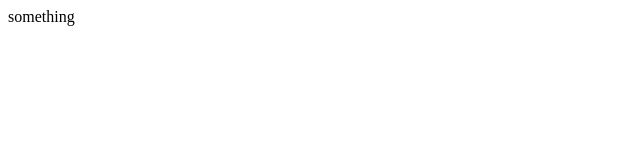
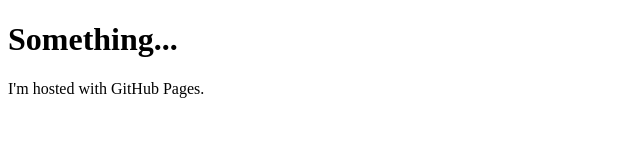
Before and after one commit to tooevangelist/playground.github.io, a plain HTML site: page index.html in a window 1280 px wide. Shown: the whole page, without its empty margins (0-640 px from the left). Drawn offline with Linux system fonts and the light colour scheme.

Commit message:
Update index.html

```diff
--- a/index.html
+++ b/index.html
@@ -1 +1,7 @@
-<html><p>something</p></html>
+<!DOCTYPE html>
+<html>
+<body>
+<h1>Something...</h1>
+<p>I'm hosted with GitHub Pages.</p>
+</body>
+</html>
```
